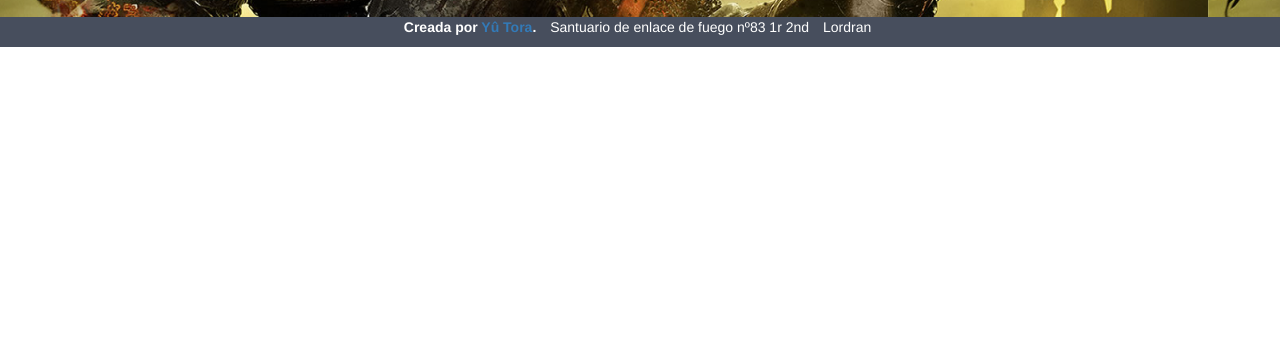
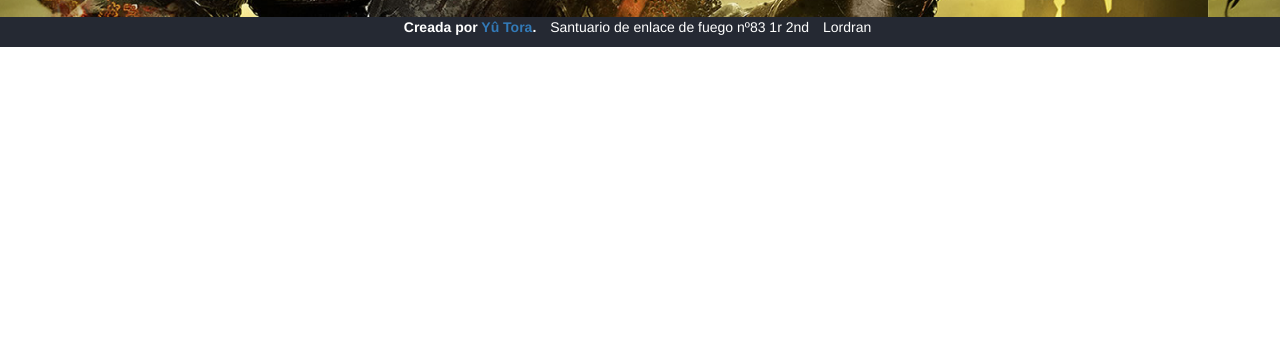
Before and after one commit to jolivera73/doritos-souls, a website: page index.html in a window 1280 px wide. Shown: the part 455-800 px from the top of the page. Drawn offline with nearby package versions, Linux system fonts and the light colour scheme.

Commit message:
Update index.html

```diff
--- a/index.html
+++ b/index.html
@@ -127,7 +127,7 @@
     <body>
 <style>
 .bg-25 {
-    background-color: #474e5d; /* Color */
+    background-color: #252933; /* Color */
     color: #ffffff;
 }
 </style>
```
